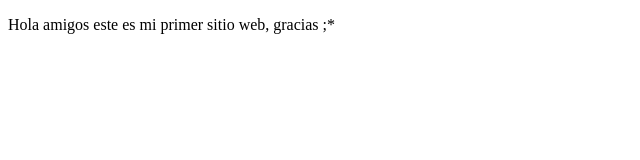
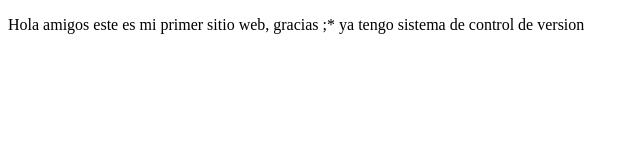
Before and after one commit to Josubaze/proyectoDemoCursoPw, a plain HTML site: page index.html in a window 1280 px wide. Shown: the whole page, without its empty margins (0-640 px from the left). Drawn offline with Linux system fonts and the light colour scheme.

Commit message:
cambios agregados

```diff
--- a/index.html
+++ b/index.html
@@ -9,6 +9,7 @@
 <body>
     <P>
         Hola amigos este es mi primer sitio web, gracias ;*
+        ya tengo sistema de control de version
     </P>
 
 </body>
```
